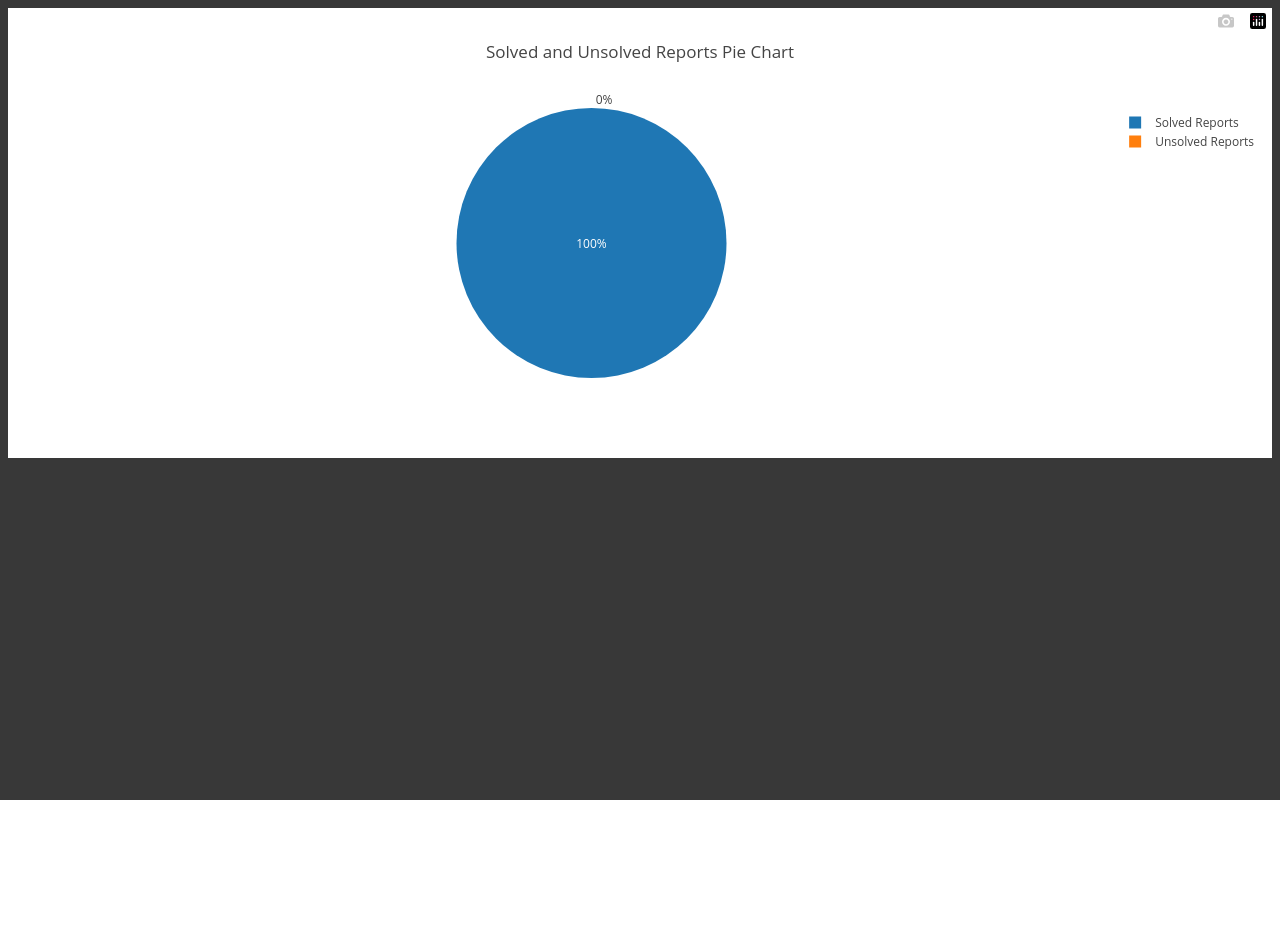
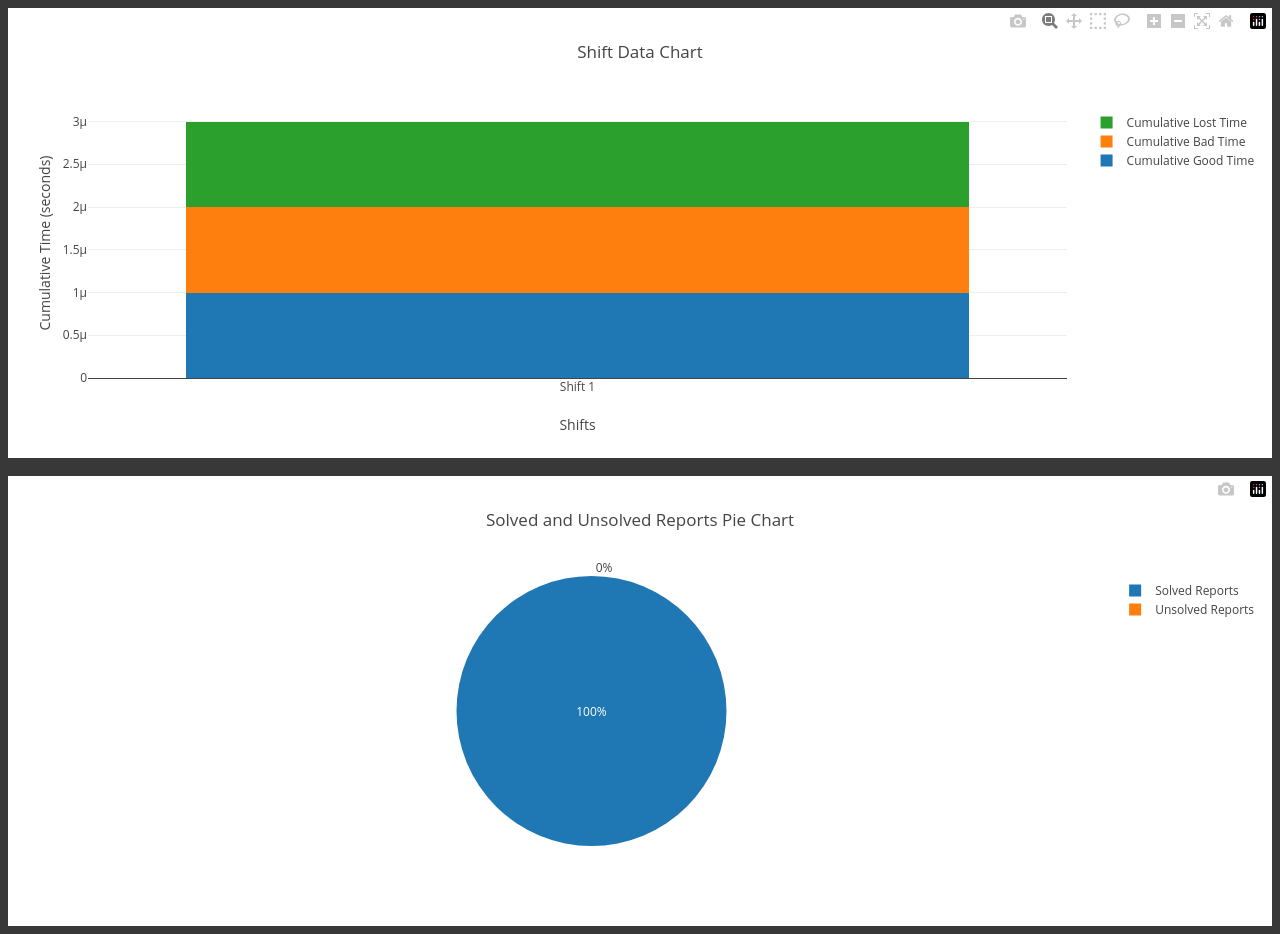
Before and after one commit to evergreen-96/webfactory, a Django app: page /chart/ in a window 1280 px wide. Before the commit the page ends 800 px from the top, so only its background shows below. Run offline with Django 4.2, Linux system fonts and the light colour scheme; a user stored in the database is signed in; tables that the repository leaves empty hold one stand-in row (values such as "Sample post"); parts of the project's set-up code (start-up, migrations or seed data) failed here and were passed over; some libraries are stand-ins or nearby versions.

Commit message:
fixed charts, did some SQL optimization

```diff
--- a/webapp/chart_app/templates/charts/chart1.html
+++ b/webapp/chart_app/templates/charts/chart1.html
@@ -8,14 +8,17 @@
     <script src="https://cdn.plot.ly/plotly-latest.min.js"></script>
 </head>
 <style>
-    body{
+    body {
         background-color: #383838;
     }
 </style>
 <body>
 
-<!-- Container for the Plotly charts -->
-<div id="chart-container"></div>
+<!-- Container for the bar chart -->
+<div id="bar-chart-container"></div>
+<br>
+<!-- Container for the pie chart -->
+<div id="pie-chart-container"></div>
 
 <script>
     document.addEventListener('DOMContentLoaded', function () {
@@ -37,8 +40,8 @@ document.addEventListener('DOMContentLoaded', function () {
                 var solvedReports = data.data['Solved Reports'];
                 var unsolvedReports = data.data['Unsolved Reports'];
 
-            // Create a Plotly chart for the first set of data
-            var chartData = [
+                // Create a Plotly bar chart
+                var barChartData = [
                     {
                         type: 'bar',
                         x: shiftLabels,
@@ -59,16 +62,16 @@ document.addEventListener('DOMContentLoaded', function () {
                     }
                 ];
 
-            const layout = {
+                const barLayout = {
                     barmode: 'stack', // Stack bars on top of each other
                     title: 'Shift Data Chart',
                     xaxis: {title: 'Shifts'},
                     yaxis: {title: 'Cumulative Time (seconds)'}
                 };
 
-            Plotly.newPlot('chart-container', chartData, layout);
+                Plotly.newPlot('bar-chart-container', barChartData, barLayout);
 
-            // Create a Plotly chart for the second set of data (Pie chart)
+                // Create a Plotly pie chart
                 var pieChartData = [{
                     values: [solvedReports, unsolvedReports],
                     labels: ['Solved Reports', 'Unsolved Reports'],
@@ -79,7 +82,7 @@ document.addEventListener('DOMContentLoaded', function () {
                     title: 'Solved and Unsolved Reports Pie Chart'
                 };
 
-            Plotly.newPlot('chart-container', pieChartData, pieLayout);
+                Plotly.newPlot('pie-chart-container', pieChartData, pieLayout);
             })
             .catch(error => console.error('Error fetching chart data:', error));
     });
--- a/webapp/chart_app/views.py
+++ b/webapp/chart_app/views.py
@@ -1,5 +1,6 @@
+from django.db.models import Count
 from django.http import JsonResponse
-from django.shortcuts import render
+from django.shortcuts import render, get_object_or_404
 
 from core.buisness import *
 from core.models import CustomUserModel
@@ -19,19 +20,21 @@ def chart_view(request, **kwargs):
         'cumulative_lost_time': [shift.lost_time.total_seconds() if shift.lost_time else 0 for shift in shifts],
     }
 
-    # Data for solved and unsolved reports
-    solved_reports = ReportsModel.objects.filter(is_solved=True,
-                                                 user=CustomUserModel.objects.get(user=request.user)).count()
-    unsolved_reports = ReportsModel.objects.filter(is_solved=False,
-                                                   user=CustomUserModel.objects.get(user=request.user)).count()
+    # Aggregate the counts of solved and unsolved reports
+    reports_data = (ReportsModel.objects.filter(user=request.user.customusermodel)
+                    .values('is_solved').annotate(count=Count('id')))
+
+    # Extract counts from the aggregated data
+    solved_reports = next((item['count'] for item in reports_data if item['is_solved']), 0)
+    unsolved_reports = next((item['count'] for item in reports_data if not item['is_solved']), 0)
 
     # Prepare data for JSON response
     json_data = {
         'data': {
-            'Shift': chart_data['shift_labels'],
-            'Cumulative Good Time': chart_data['cumulative_good_time'],
-            'Cumulative Bad Time': chart_data['cumulative_bad_time'],
-            'Cumulative Lost Time': chart_data['cumulative_lost_time'],
+            'Shift': chart_data.get('shift_labels', []),
+            'Cumulative Good Time': chart_data.get('cumulative_good_time', []),
+            'Cumulative Bad Time': chart_data.get('cumulative_bad_time', []),
+            'Cumulative Lost Time': chart_data.get('cumulative_lost_time', []),
             'Solved Reports': solved_reports,
             'Unsolved Reports': unsolved_reports,
         }
```
Lines whose indentation alone changed are shown as unchanged.
